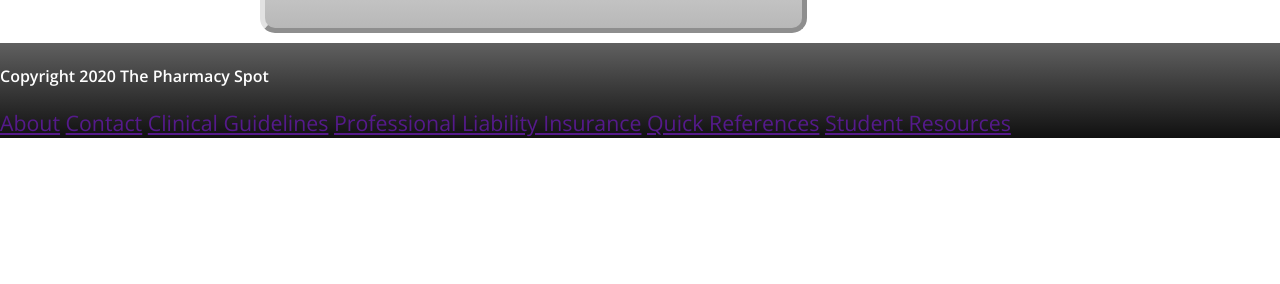
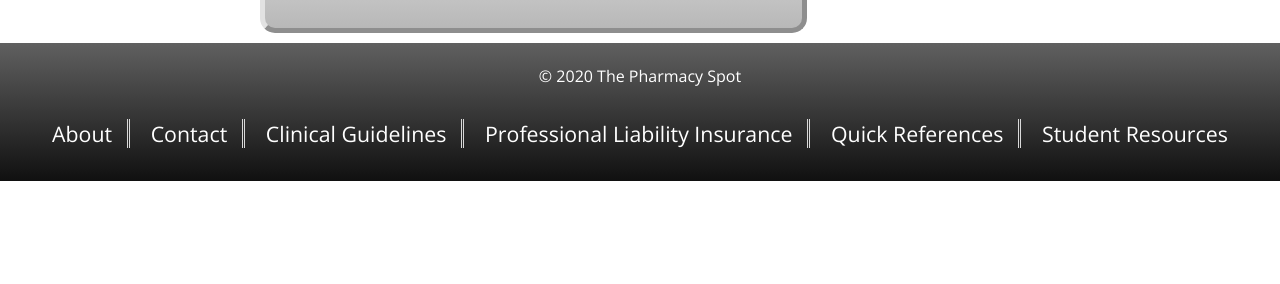
Before and after one commit to michellisor/pharmacy-spot, a plain HTML site: page index.html in a window 1280 px wide. Shown: the part 516-800 px from the top of the page. Drawn offline with nearby package versions, Linux system fonts and the light colour scheme.

Commit message:
footer styles

```diff
--- a/css/main.css
+++ b/css/main.css
@@ -108,6 +108,7 @@ p {
 }
 
 h2 {
+  font-family: 'Fjalla One', sans-serif;
   color: #006600;
   margin: 5px;
 }
@@ -209,11 +210,29 @@ aside a {
 footer {
   grid-area: footer;
     background-image: linear-gradient(#606060, #101010);
+    text-align: center;
 }
 
 footer h4 {
+  font-weight: 300;
   color: white;
   font-size: .75em;
+}
+
+.menu {
+  margin: 1.5em;
+}
+
+footer a {
+  text-decoration: none;
+  font-weight: 300;
+  color: #ffffff;
+  padding: 0 15px;
+  border-right: 3px double #d9d9d9
+}
+
+.last {
+  border: none;
 }
 
 /* ==========================================================================
--- a/index.html
+++ b/index.html
@@ -3,7 +3,7 @@
 
 <head>
   <meta charset="utf-8">
-  <title></title>
+  <title>The Pharmacy Spot</title>
   <meta name="description" content="">
   <meta name="viewport" content="width=device-width, initial-scale=1">
 
@@ -15,7 +15,7 @@
   <link rel="stylesheet" href="css/main.css">
 <!-- Google Stylesheets-->
   <link href="https://fonts.googleapis.com/css?family=Open+Sans:300,300i,400,600&display=swap" rel="stylesheet">
-
+  <link href="https://fonts.googleapis.com/css?family=Fjalla+One&display=swap" rel="stylesheet">
   <meta name="theme-color" content="#fafafa">
 </head>
 
@@ -65,13 +65,15 @@
       <p>Recieve <em>quarterly</em> updates about all things pharmacy</p>
   </section>
   <footer>
-    <h4>Copyright 2020 The Pharmacy Spot</h4>
-    <a href="">About</a>
-    <a href="">Contact</a>
-    <a href="">Clinical Guidelines</a>
-    <a href="">Professional Liability Insurance</a>
-    <a href="">Quick References</a>
-    <a href="">Student Resources</a>
+    <h4>&copy;<script>new Date().getFullYear()>document.write(" "+new Date().getFullYear());</script> The Pharmacy Spot</h4>
+    <div class="menu">
+      <a href="">About</a>
+      <a href="">Contact</a>
+      <a href="guidelines/index.html">Clinical Guidelines</a>
+      <a href="">Professional Liability Insurance</a>
+      <a href="">Quick References</a>
+      <a class="last" href="">Student Resources</a>
+    </div>
   </footer>
 
 
```
